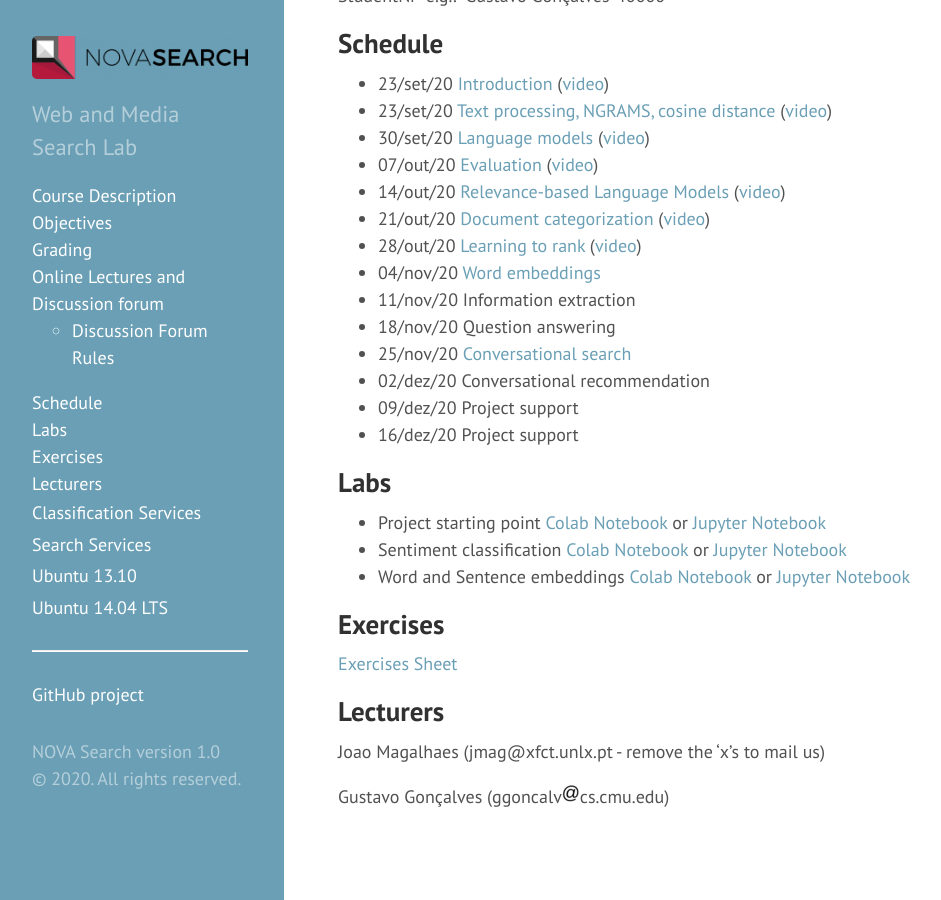
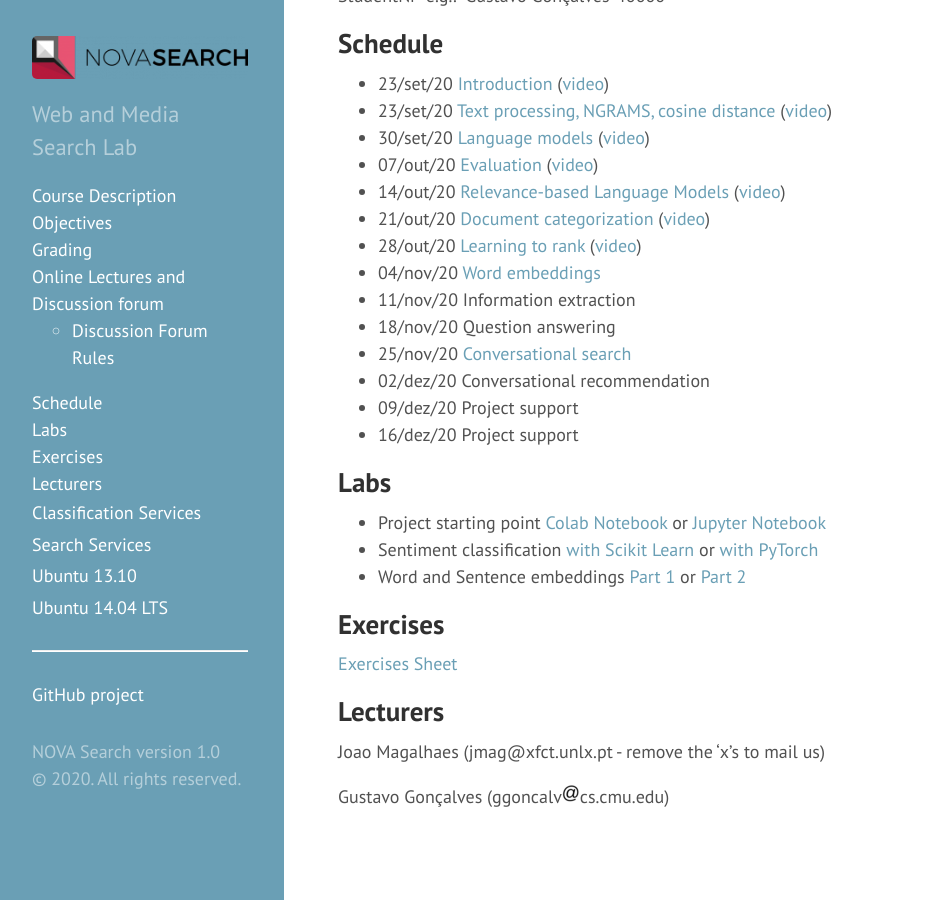
Before and after one commit to novasearch/wiki.novasearch.org, a Jekyll site: the page built from wiki/IR_NLP.md, in a window 1280 px wide and 900 px high, scrolled down 1171 px. Shown: the whole window, without its empty margins (4-945 px from the left). Built offline with Jekyll 4.4.1, drawn with Linux system fonts in a browser that asks for light colours.

Commit message:
Update IR_NLP.md

```diff
--- a/wiki/IR_NLP.md
+++ b/wiki/IR_NLP.md
@@ -49,8 +49,8 @@ When registering for the discussion forum, please follow the username schema: "F
 
 ## Labs
  - Project starting point [Colab Notebook](/assets/files/Project-Colab.zip) or [Jupyter Notebook](/assets/files/Project-Jupyter.zip)
- - Sentiment classification [Colab Notebook](/assets/files/SentimentClassification-Colab.ipynb) or [Jupyter Notebook](/assets/files/SentimentClassification-Jupyter.ipynb)
- - Word and Sentence embeddings [Colab Notebook](/assets/files/Embeddings-Colab.ipynb) or [Jupyter Notebook](/assets/files/Embeddings-Jupyter.ipynb)
+ - Sentiment classification [with Scikit Learn](/assets/files/Sentiment_classification_scikit_learn.ipynb) or [with PyTorch](/assets/files/SentimentClassification-Colab.ipynb)
+ - Word and Sentence embeddings [Part 1](https://colab.research.google.com/drive/1CAjsUFwK--3366jotyOr6Jxe__bMmyhi?usp=sharing) or [Part 2](https://colab.research.google.com/drive/19dXRLvO_FrtOLyvaX1JAaPmOX8XGPCgy?usp=sharin)
 
 
 ## Exercises
```
